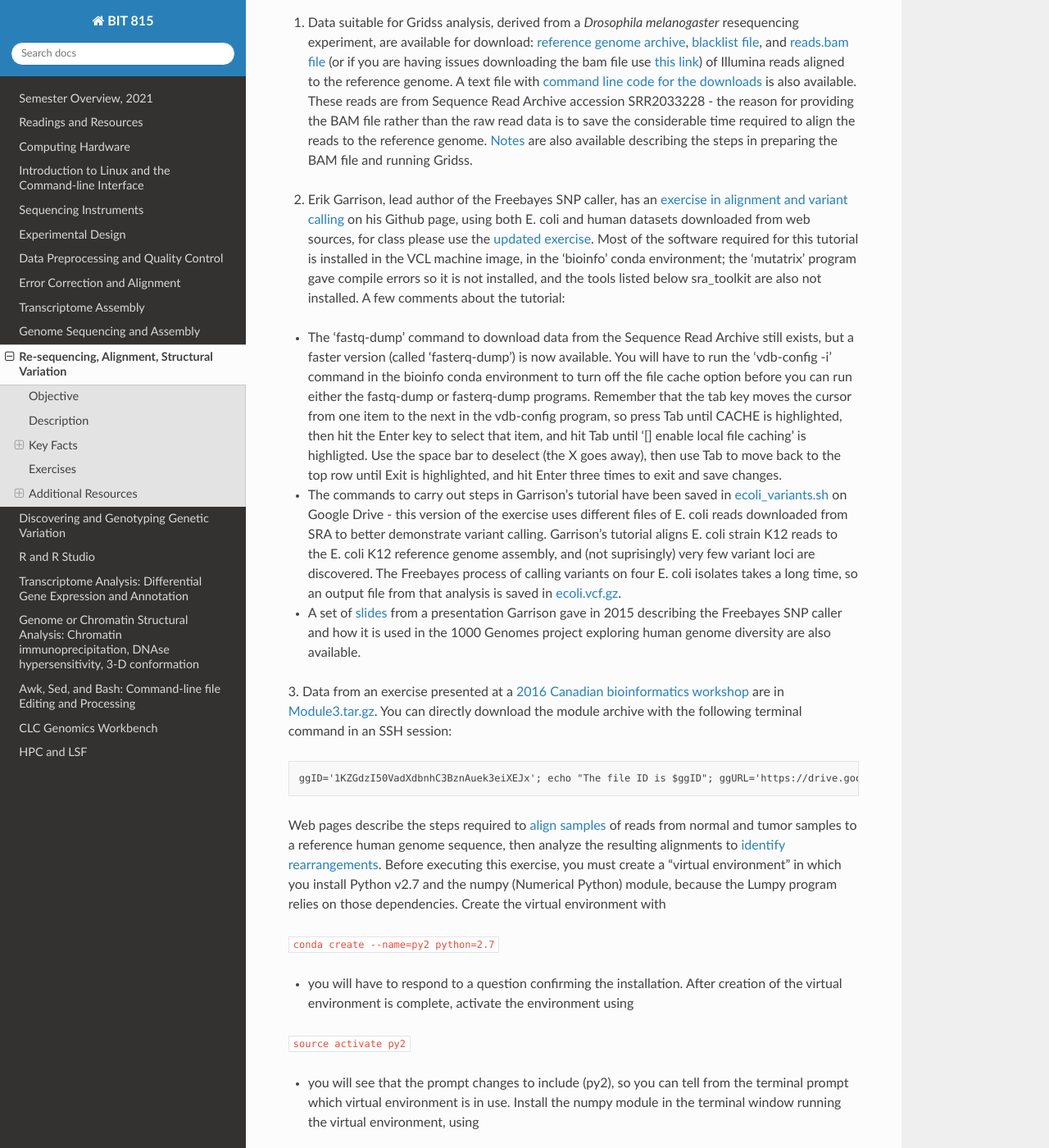
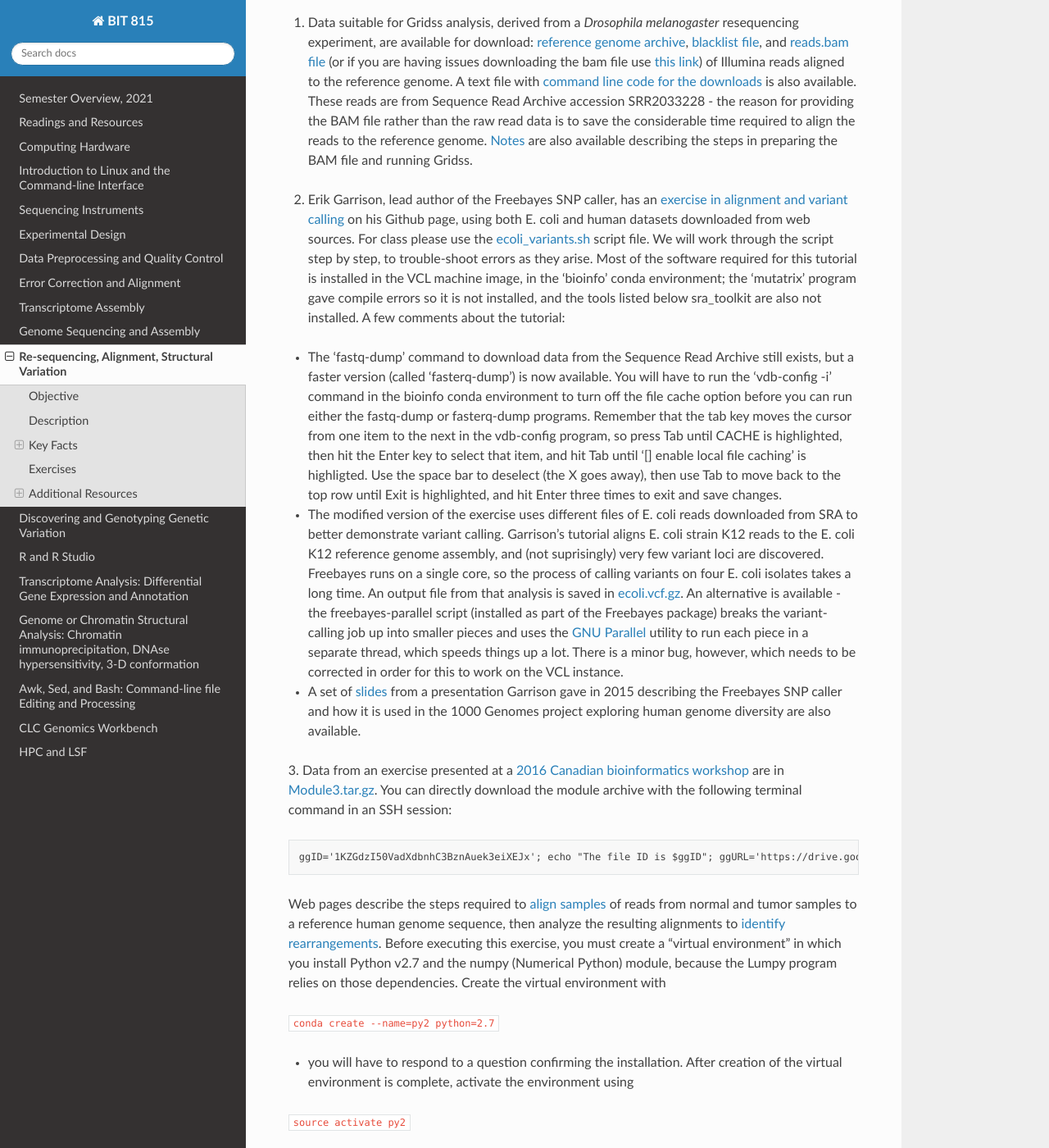
Before and after one commit to rwhetten/DeepSeqAnalysis, a Sphinx documentation site: the page built from docs/source/re-seq-align-struct.rst, in a window 1280 px wide and 1400 px high, scrolled down 3074 px. Shown: the whole window at 82% size. Built offline with Sphinx 7.4.7 and the Read the Docs theme 2.0.0, drawn with Linux system fonts in a browser that asks for light colours; some of the changed text lies outside the part shown.

Commit message:
Update re-seq-align-struct.rst

```diff
--- a/docs/source/re-seq-align-struct.rst
+++ b/docs/source/re-seq-align-struct.rst
@@ -68,11 +68,11 @@ Exercises
 
 \
 
-2. Erik Garrison, lead author of the Freebayes SNP caller, has an `exercise in alignment and variant calling <https://github.com/ekg/alignment-and-variant-calling-tutorial>`_ on his Github page, using both E. coli and human datasets downloaded from web sources, for class please use the `updated exercise <https://drive.google.com/open?id=1x_swb1Lfhf9u1tXILkjchkx_Li561ZYN>`_. Most of the software required for this tutorial is installed in the VCL machine image, in the 'bioinfo' conda environment; the 'mutatrix' program gave compile errors so it is not installed, and the tools listed below sra_toolkit are also not installed. A few comments about the tutorial:
+2. Erik Garrison, lead author of the Freebayes SNP caller, has an `exercise in alignment and variant calling <https://github.com/ekg/alignment-and-variant-calling-tutorial>`_ on his Github page, using both E. coli and human datasets downloaded from web sources. For class please use the `ecoli_variants.sh <https://drive.google.com/file/d/17tgOF1elSiCXevSzc3LTMiTYlYGCFkIh/view?usp=sharing>`_ script file. We will work through the script step by step, to trouble-shoot errors as they arise. Most of the software required for this tutorial is installed in the VCL machine image, in the 'bioinfo' conda environment; the 'mutatrix' program gave compile errors so it is not installed, and the tools listed below sra_toolkit are also not installed. A few comments about the tutorial:
 
 + The 'fastq-dump' command to download data from the Sequence Read Archive still exists, but a faster version (called 'fasterq-dump') is now available. You will have to run the 'vdb-config -i' command in the bioinfo conda environment to turn off the file cache option before you can run either the fastq-dump or fasterq-dump programs. Remember that the tab key moves the cursor from one item to the next in the vdb-config program, so press Tab until CACHE is highlighted, then hit the Enter key to select that item, and hit Tab until '[] enable local file caching' is highligted. Use the space bar to deselect (the X goes away), then use Tab to move back to the top row until Exit is highlighted, and hit Enter three times to exit and save changes.
 
-+ The commands to carry out steps in Garrison's tutorial have been saved in `ecoli_variants.sh <https://drive.google.com/file/d/17tgOF1elSiCXevSzc3LTMiTYlYGCFkIh/view?usp=sharing>`_ on Google Drive - this version of the exercise uses different files of E. coli reads downloaded from SRA to better demonstrate variant calling. Garrison's tutorial aligns E. coli strain K12 reads to the E. coli K12 reference genome assembly, and (not suprisingly) very few variant loci are discovered. The Freebayes process of calling variants on four E. coli isolates takes a long time, so an output file from that analysis is saved in `ecoli.vcf.gz <https://drive.google.com/file/d/1w-mjUWqoZHwAr3LlGjxWd8NzESP3wta4/view?usp=sharing>`_.
++ The modified version of the exercise uses different files of E. coli reads downloaded from SRA to better demonstrate variant calling. Garrison's tutorial aligns E. coli strain K12 reads to the E. coli K12 reference genome assembly, and (not suprisingly) very few variant loci are discovered. Freebayes runs on a single core, so the process of calling variants on four E. coli isolates takes a long time. An output file from that analysis is saved in `ecoli.vcf.gz <https://drive.google.com/file/d/1w-mjUWqoZHwAr3LlGjxWd8NzESP3wta4/view?usp=sharing>`_. An alternative is available - the freebayes-parallel script (installed as part of the Freebayes package) breaks the variant-calling job up into smaller pieces and uses the `GNU Parallel <https://www.gnu.org/software/parallel/>`_ utility to run each piece in a separate thread, which speeds things up a lot. There is a minor bug, however, which needs to be corrected in order for this to work on the VCL instance.
 
 + A set of `slides <https://drive.google.com/open?id=1XR3kHmCQrTMs007oFKyMs-Qo04lW30vU>`_ from a presentation Garrison gave in 2015 describing the Freebayes SNP caller and how it is used in the 1000 Genomes project exploring human genome diversity are also available.
 
```
Also changed, not shown: other parts of docs/source/re-seq-align-struct.rst (+1 -1 lines).
